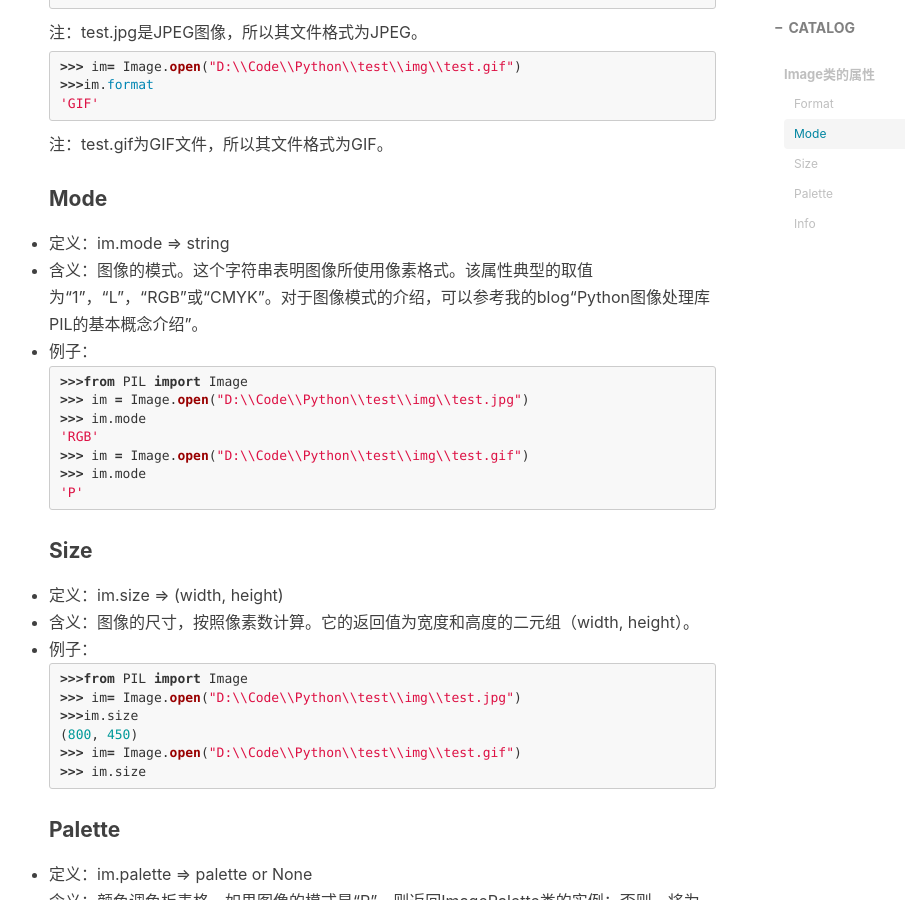
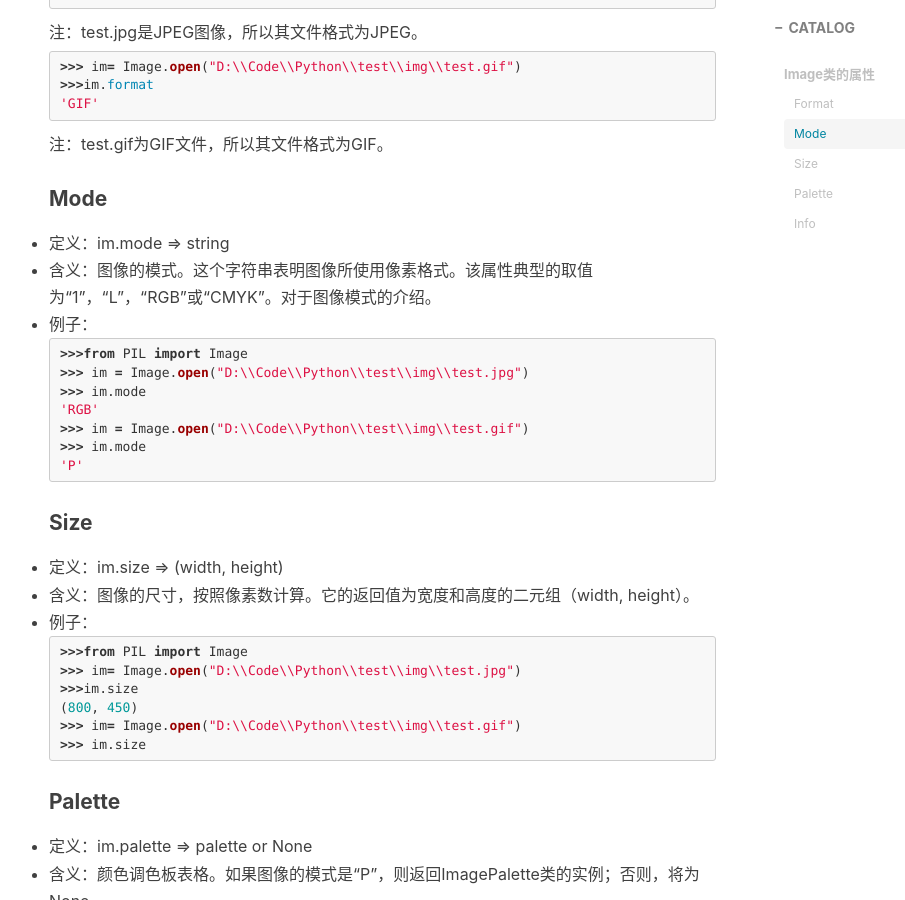
Before and after one commit to feimoc/feimoc.github.io, a Jekyll site: the page built from _posts/2017-1-8-Python图像处理库PIL的Image模块介绍（一）.md, in a window 1280 px wide and 900 px high, scrolled down 968 px. Shown: the whole window, without its empty margins (256-1161 px from the left). Built offline with Jekyll 4.4.1, drawn with Linux system fonts in a browser that asks for light colours; nearby versions of some CDN libraries; comment, search, counter and statistics services are not loaded.

Commit message:
update articles

````diff
--- a/_posts/2017-1-8-Python图像处理库PIL的Image模块介绍（一）.md
+++ b/_posts/2017-1-8-Python图像处理库PIL的Image模块介绍（一）.md
@@ -31,7 +31,7 @@ Image模块是PIL中最重要的模块，它有一个类叫做image，与模块
 注：test.gif为GIF文件，所以其文件格式为GIF。
 #### Mode
 - 定义：im.mode ⇒ string
-- 含义：图像的模式。这个字符串表明图像所使用像素格式。该属性典型的取值为“1”，“L”，“RGB”或“CMYK”。对于图像模式的介绍，可以参考我的blog“Python图像处理库PIL的基本概念介绍”。
+- 含义：图像的模式。这个字符串表明图像所使用像素格式。该属性典型的取值为“1”，“L”，“RGB”或“CMYK”。对于图像模式的介绍。
 - 例子：
 ```python
 >>>from PIL import Image
````
